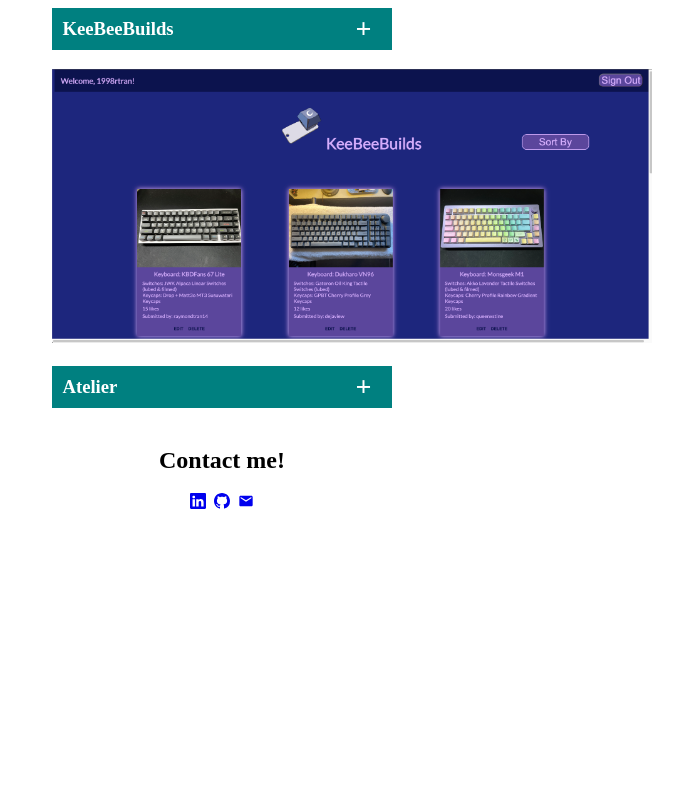
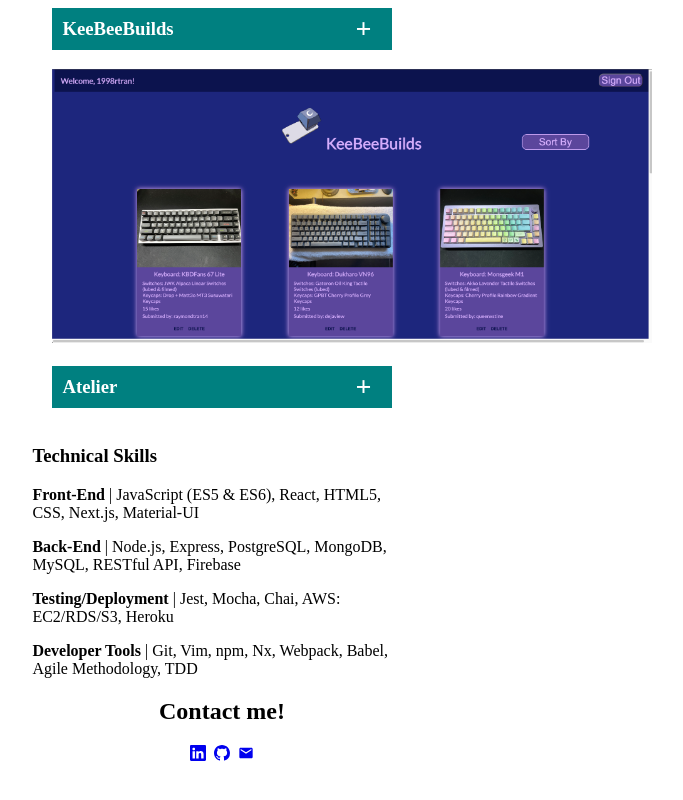
Before and after one commit to 1998rtran/RaymondPortfolio, a Next.js app in the folder ray-portfolio/: page / in a window 1280 px wide. Shown: the part 719-1519 px from the top of the page, without its empty margins (418-1101 px from the left). Before the commit the page ends 1296 px from the top, so only its background shows below. Built offline with nearby package versions, Linux system fonts and the light colour scheme.

Commit message:
completed skills list

```diff
--- /dev/null
+++ b/ray-portfolio/src/components/TechSkills.jsx
@@ -0,0 +1,12 @@
+export default function TechSkills() {
+
+  return (
+    <div>
+      <h3>Technical Skills</h3>
+      <p><strong>Front-End</strong> | JavaScript (ES5 & ES6), React, HTML5, CSS, Next.js, Material-UI</p>
+      <p><strong>Back-End</strong> | Node.js, Express, PostgreSQL, MongoDB, MySQL, RESTful API, Firebase</p>
+      <p><strong>Testing/Deployment</strong> | Jest, Mocha, Chai, AWS: EC2/RDS/S3, Heroku</p>
+      <p><strong>Developer Tools</strong> | Git, Vim, npm, Nx, Webpack, Babel, Agile Methodology, TDD</p>
+    </div>
+  )
+}
--- a/ray-portfolio/src/pages/index.jsx
+++ b/ray-portfolio/src/pages/index.jsx
@@ -1,6 +1,7 @@
 import Navbar from '@/components/Navbar'
 import AboutMe from '@/components/AboutMe'
 import Contact from '@/components/Contact'
+import TechSkills from '@/components/TechSkills'
 import Projects from '@/components/Projects'
 
 export default function index() {
@@ -10,6 +11,7 @@
       <div className="mainpage">
         <AboutMe />
         <Projects />
+        <TechSkills />
         <Contact />
       </div>
     </div>
```
